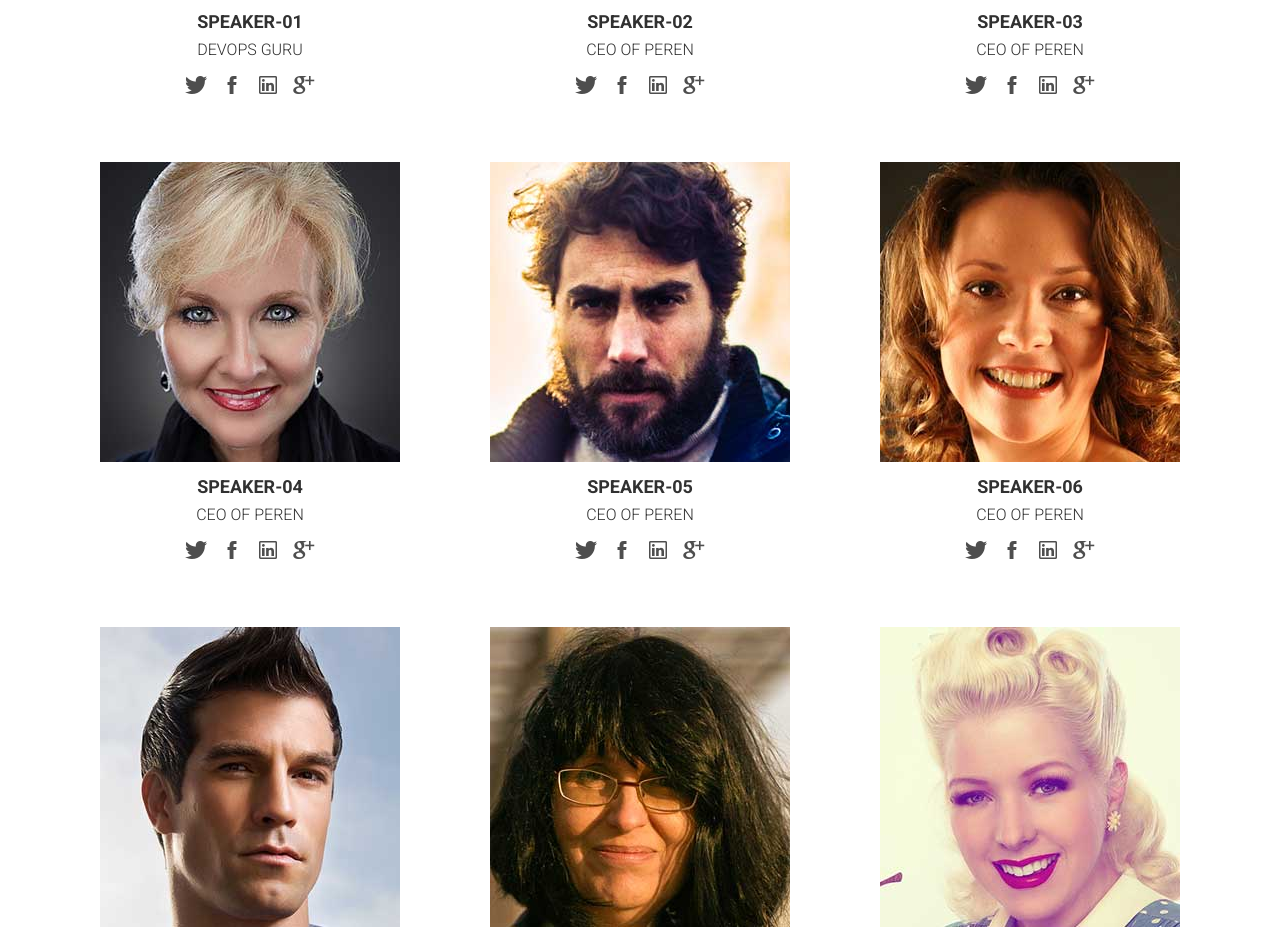
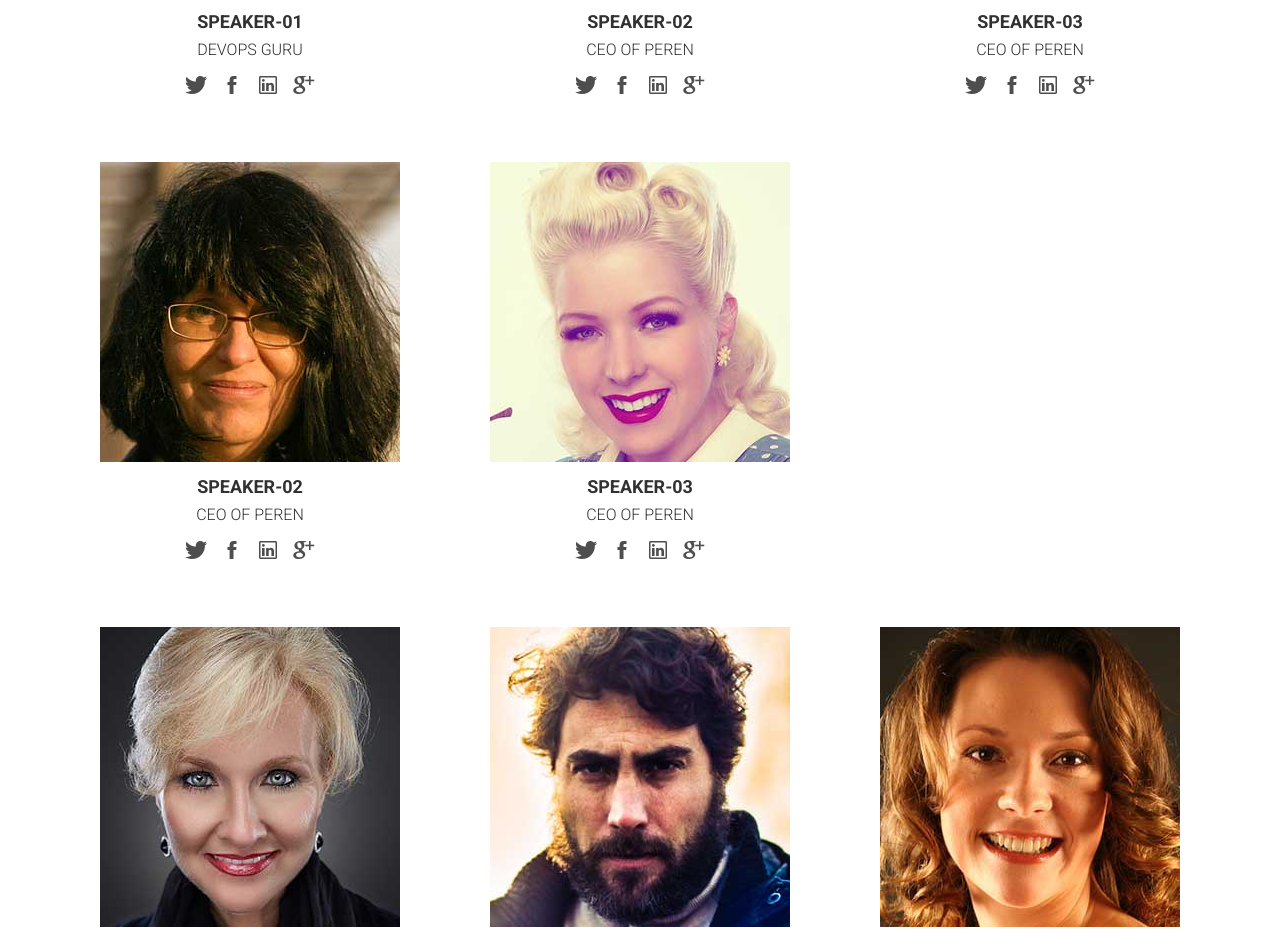
Before and after one commit to chulhyuncho/chulhyuncho.github.io, a website: page conference_theme/index.html in a window 1280 px wide. Shown: the part 2180-3117 px from the top of the page. Drawn offline with nearby package versions, Linux system fonts and the light colour scheme; files that its build step writes are made by us from their sources; files whose address does not match are found by name.

Commit message:
Update index.html

```diff
--- a/conference_theme/index.html
+++ b/conference_theme/index.html
@@ -207,6 +207,53 @@
 
                     </div><!-- /.speaker -->
                 </div><!-- /.col-md-4 -->
+
+<!-- //// -->
+
+                <div class="col-md-4">
+                    <div class="speaker">
+
+                        <figure>
+                            <img alt="" class="img-responsive center-block" src="assets/images/speakers/speaker-2.jpg">
+                        </figure>
+
+                        <h4>Speaker-02</h4>
+
+                        <p>CEO of Peren</p>
+
+                        <ul class="social-block">
+                            <li><a href=""><i class="ion-social-twitter"></i></a></li>
+                            <li><a href=""><i class="ion-social-facebook"></i></a></li>
+                            <li><a href=""><i class="ion-social-linkedin-outline"></i></a></li>
+                            <li><a href=""><i class="ion-social-googleplus"></i></a></li>
+                        </ul>
+
+                    </div><!-- /.speaker -->
+                </div><!-- /.col-md-4 -->
+
+                <div class="col-md-4">
+                    <div class="speaker">
+
+                        <figure>
+                            <img alt="" class="img-responsive center-block" src="assets/images/speakers/speaker-3.jpg">
+                        </figure>
+
+                        <h4>Speaker-03</h4>
+
+                        <p>CEO of Peren</p>
+
+                        <ul class="social-block">
+                            <li><a href=""><i class="ion-social-twitter"></i></a></li>
+                            <li><a href=""><i class="ion-social-facebook"></i></a></li>
+                            <li><a href=""><i class="ion-social-linkedin-outline"></i></a></li>
+                            <li><a href=""><i class="ion-social-googleplus"></i></a></li>
+                        </ul>
+
+                    </div><!-- /.speaker -->
+                </div><!-- /.col-md-4 -->
+<!-- //// -->
+
+
             </div><!-- /.row -->
 
             <div class="row">
```
